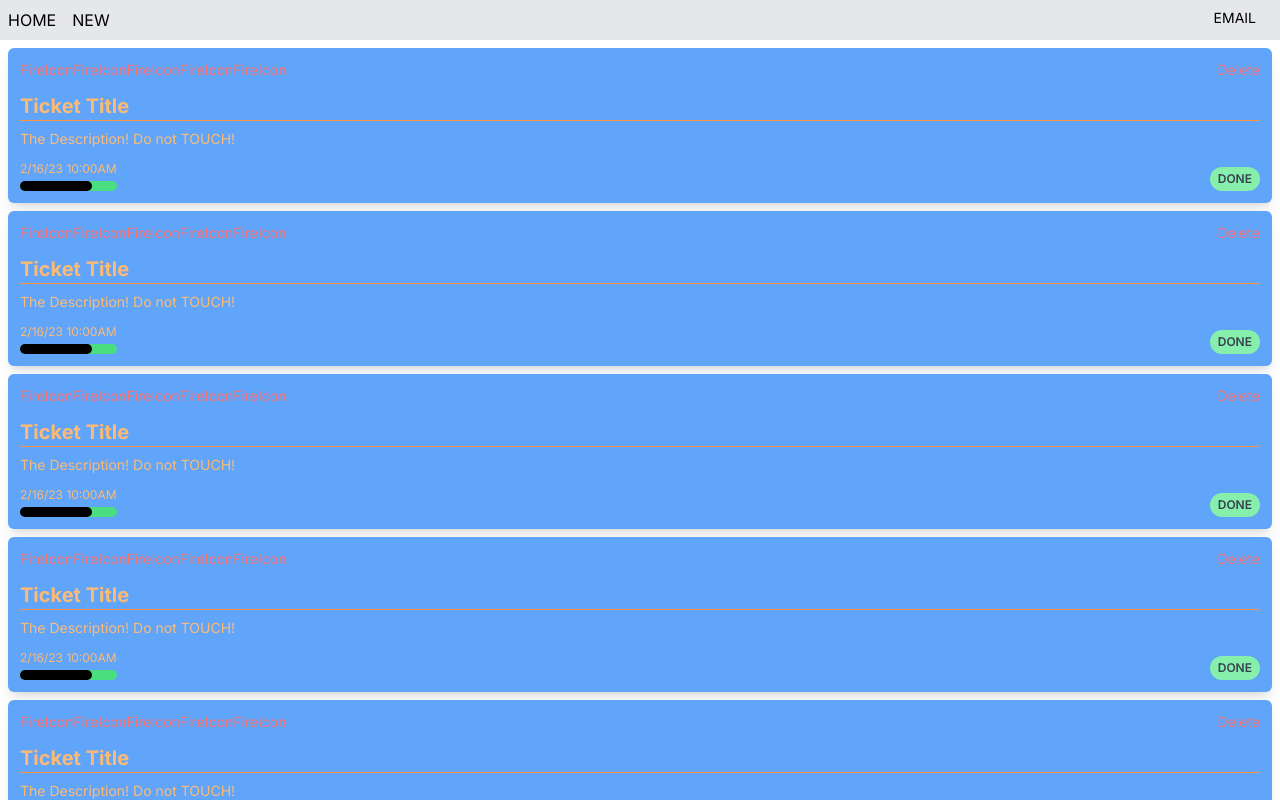
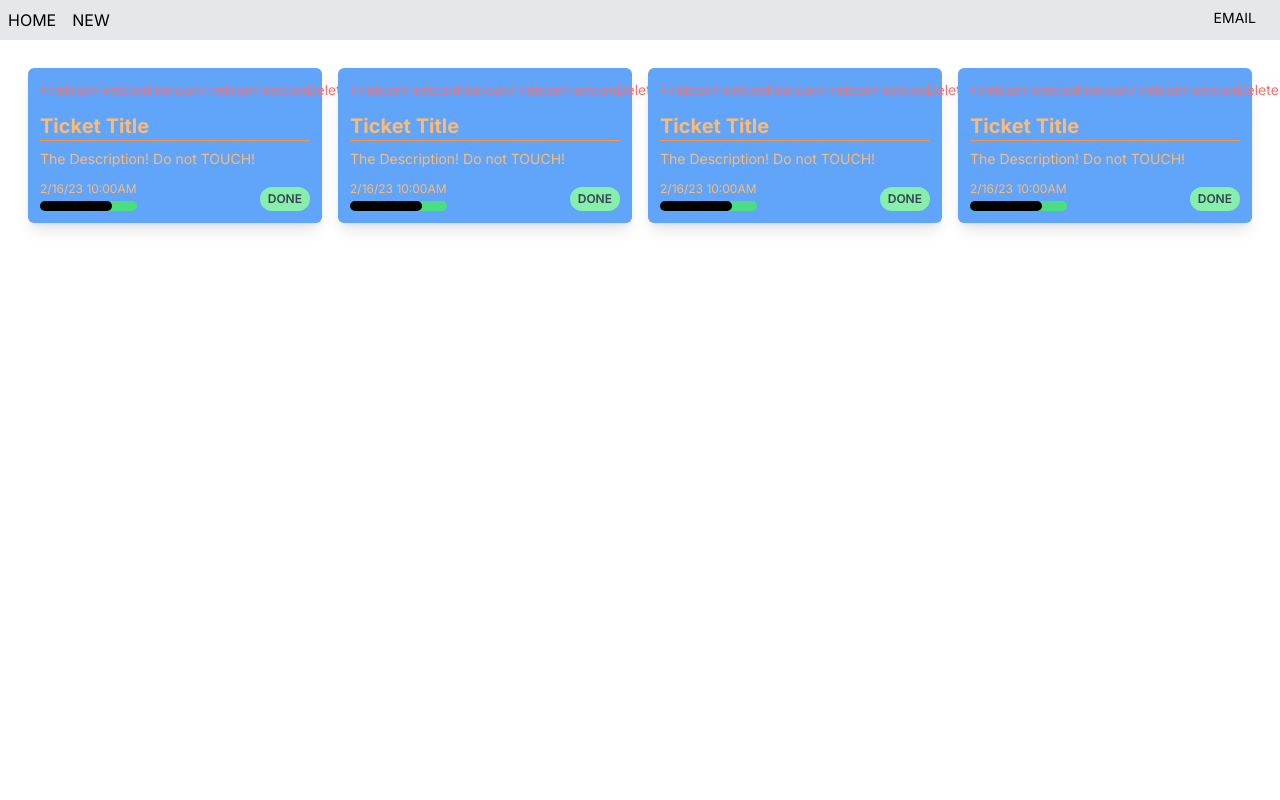
Before and after one commit to aych-dev/QuestionApp, a Next.js app: page / in a window 1280 px wide. Built offline with nearby package versions, Linux system fonts and the light colour scheme.

Commit message:
updated styling

```diff
--- a/app/page.tsx
+++ b/app/page.tsx
@@ -3,12 +3,13 @@ import TicketCard from './components/TicketCard';
 
 const Dashboard = () => {
   return (
-    <div>
-      <TicketCard />
-      <TicketCard />
-      <TicketCard />
-      <TicketCard />
-      <TicketCard />
+    <div className='p-5'>
+      <div className='lg:grid grid-cols-2 xl:grid-cols-4'>
+        <TicketCard />
+        <TicketCard />
+        <TicketCard />
+        <TicketCard />
+      </div>
     </div>
   );
 };
```
